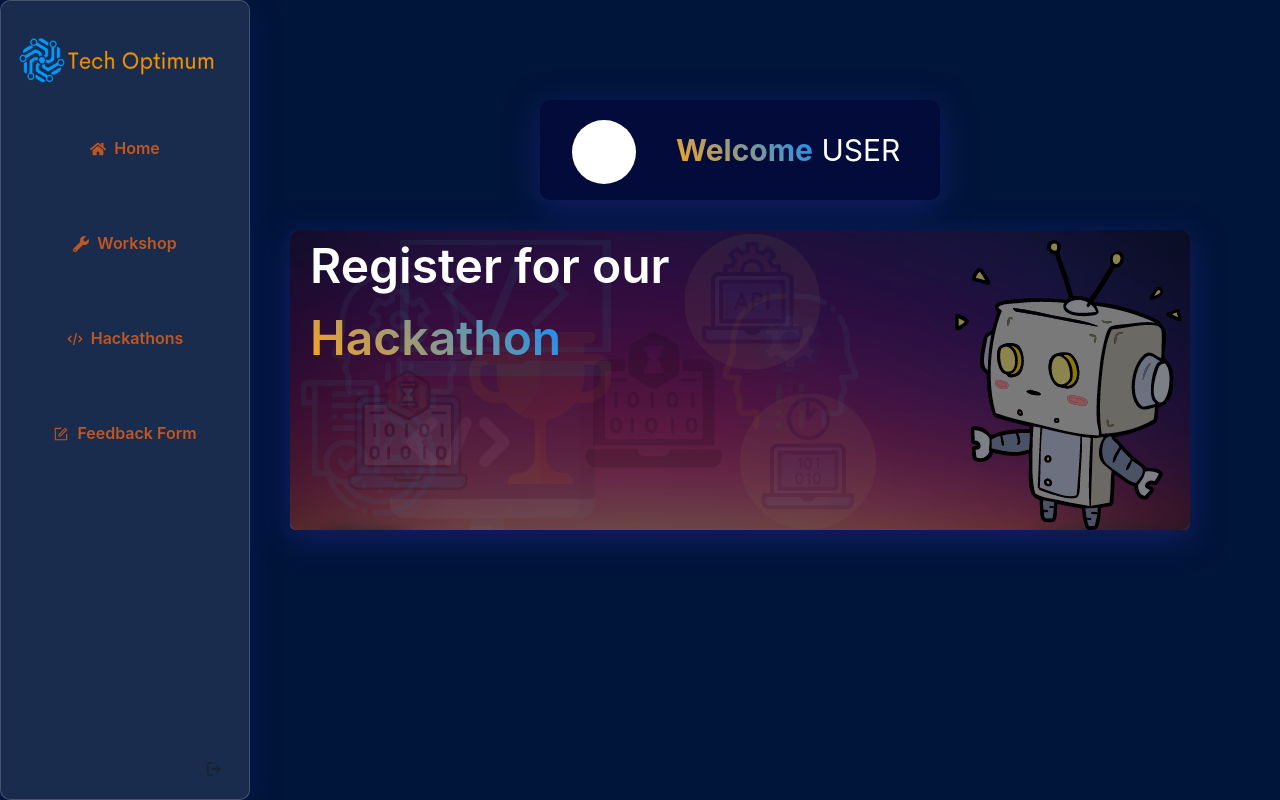
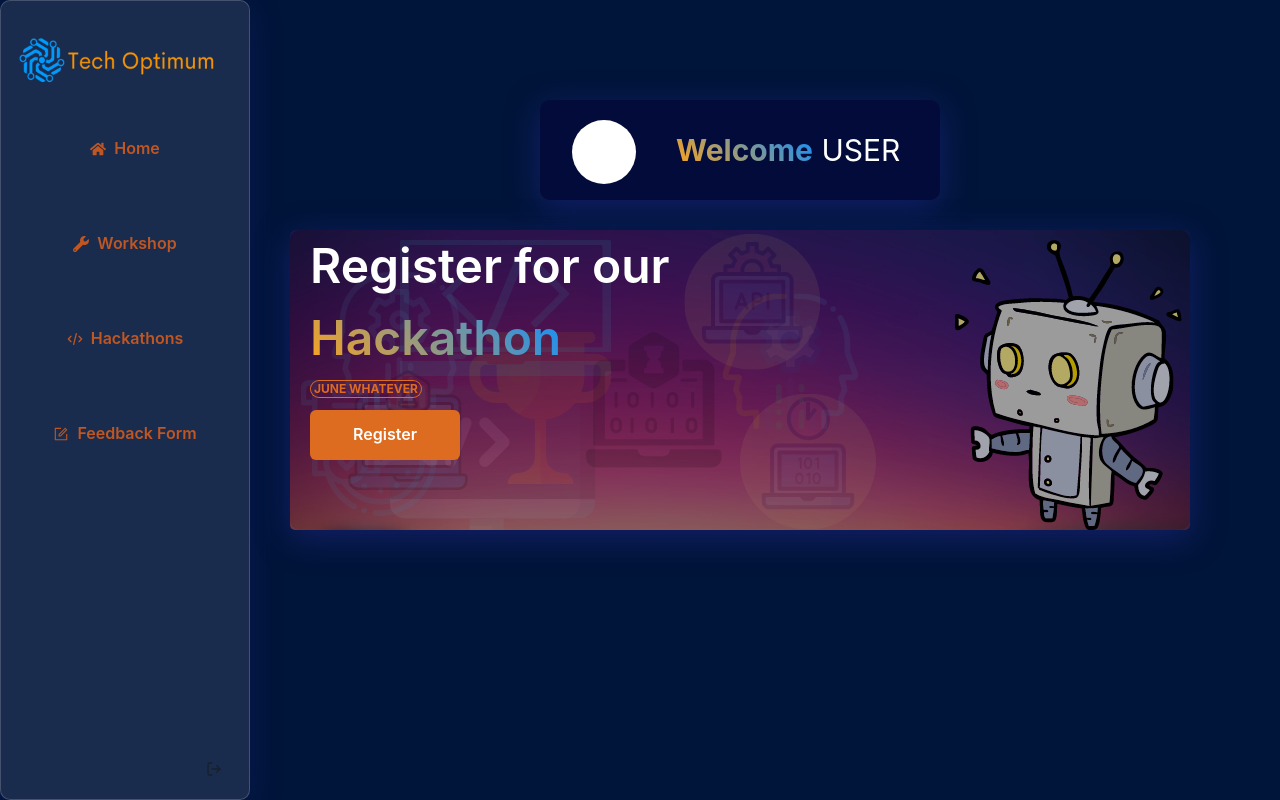
Before and after one commit to TechOptimum/dashboard, a Next.js app: page / in a window 1280 px wide. Built offline with nearby package versions, Linux system fonts and the light colour scheme.

Commit message:
Almost done with Homepage

```diff
--- a/pages/index.js
+++ b/pages/index.js
@@ -1,4 +1,4 @@
-import { Container, Box, Text, VStack, Flex, Avatar } from "@chakra-ui/react";
+import { Button, Box, Text, VStack, Flex, Avatar, Badge } from "@chakra-ui/react";
 import { MdPersonOutline } from "react-icons/md";
 import Image from "next/image";
 
@@ -41,6 +41,12 @@ export default function Home() {
             >
               Register for our <span className="gradient">Hackathon</span>
             </Text>
+            <Badge rounded="15px" ml="20px" mt="150px" position="absolute" variant="outline" colorScheme="orange">June whatever</Badge>
+            <Button position="absolute" ml="20px" mt="180px" colorScheme="orange" variant="solid" width="150px" height="50px" _hover={{
+              bg: "rgba(255, 255, 255, 0)",
+              border: "1px",
+              borderColor: "#fea31c",
+            }} color="">Register</Button>
           </Box>
         </VStack>
       </Flex>
--- a/styles/globals.css
+++ b/styles/globals.css
@@ -61,7 +61,7 @@ a {
 
 .hackImage {
   border-radius: 5px;
-  opacity: 0.55;
+  opacity: 0.70;
 }
 
 .hackathon_background {
@@ -72,3 +72,7 @@ a {
   inline-size: 400px;
   overflow-wrap: break-word;
 }
+
+.hackButton{
+  display: flex;
+}
```
